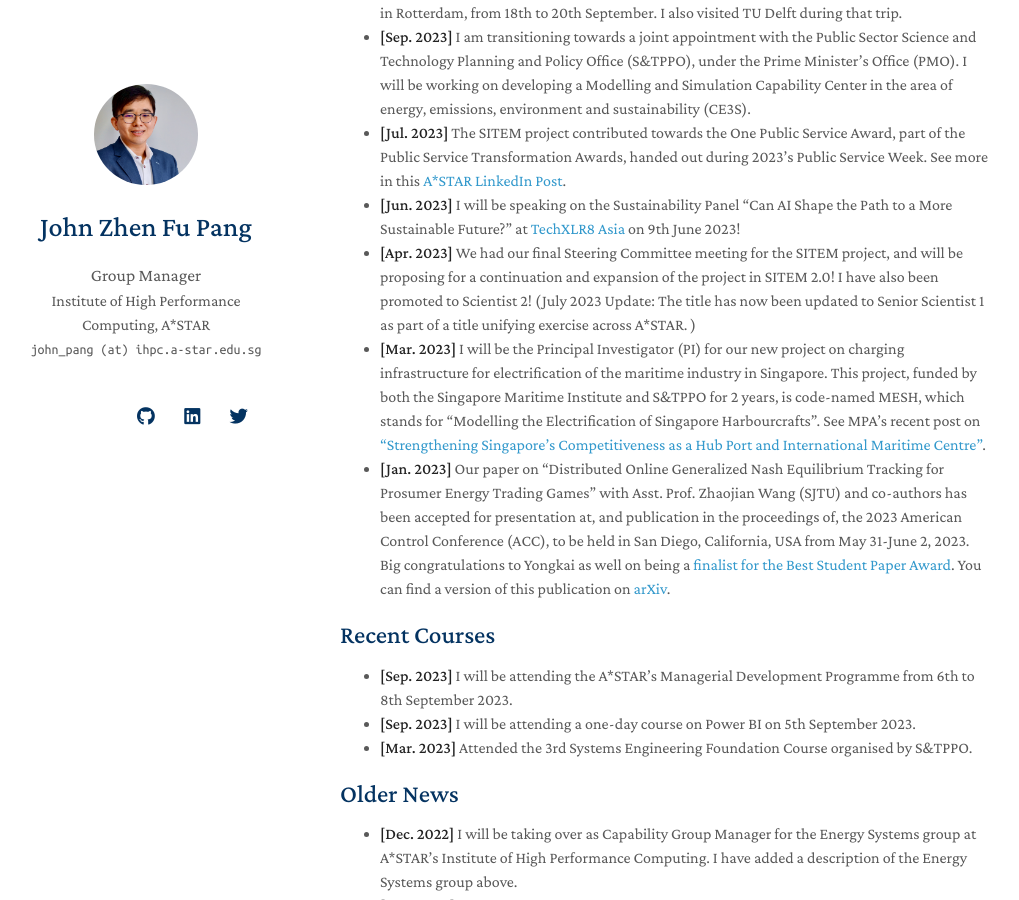
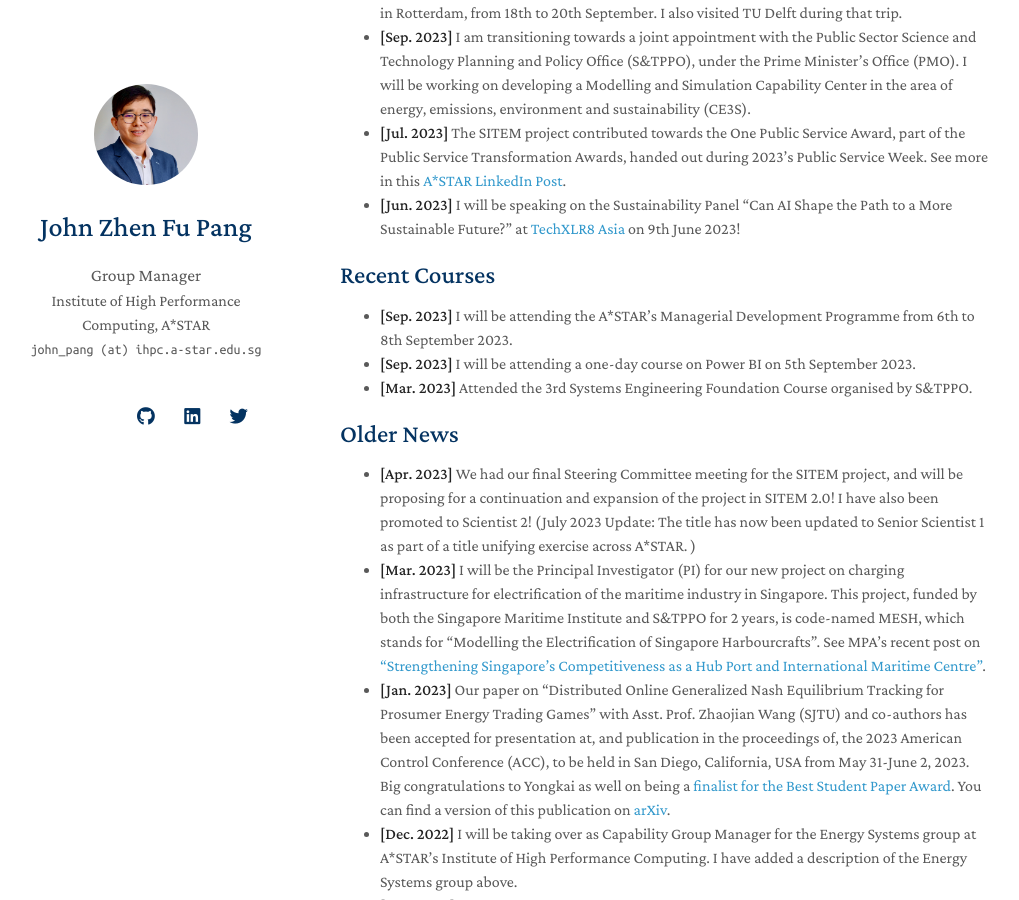
Before and after one commit to j-pang/j-pang.github.io, a Jekyll site: the page built from index.md, in a window 1280 px wide and 900 px high, scrolled down 2057 px. Shown: the whole window, without its empty margins (130-1149 px from the left). Built offline with Jekyll 4.4.1, drawn with Linux system fonts in a browser that asks for light colours; nearby versions of some CDN libraries; a style sheet for code colours, icons or effects is not loaded; our own code applies the rules of GitHub Pages for plain Markdown files; part of the change alters nothing that is shown.

```diff
--- a/index.md
+++ b/index.md
@@ -35,9 +35,6 @@ The Energy Systems Group at IHPC (housed under the Systems Science Department) a
 - **[Sep. 2023]** I am transitioning towards a joint appointment with the Public Sector Science and Technology Planning and Policy Office (S&TPPO), under the Prime Minister's Office (PMO). I will be working on developing a Modelling and Simulation Capability Center in the area of energy, emissions, environment and sustainability (CE3S).
 - **[Jul. 2023]** The SITEM project contributed towards the One Public Service Award, part of the Public Service Transformation Awards, handed out during 2023's Public Service Week. See more in this [A*STAR LinkedIn Post](https://www.linkedin.com/posts/astarsg_facesofastar-psw2023-activity-7082282023930757120-NAEO?utm_source=share&utm_medium=member_desktop).
 - **[Jun. 2023]** I will be speaking on the Sustainability Panel "Can AI Shape the Path to a More Sustainable Future?" at [TechXLR8 Asia](https://asiatechxsg.com/techxlr8asia/) on 9th June 2023!
-- **[Apr. 2023]** We had our final Steering Committee meeting for the SITEM project, and will be proposing for a continuation and expansion of the project in SITEM 2.0! I have also been promoted to Scientist 2! (July 2023 Update: The title has now been updated to Senior Scientist 1 as part of a title unifying exercise across A*STAR. )
-- **[Mar. 2023]** I will be the Principal Investigator (PI) for our new project on charging infrastructure for electrification of the maritime industry in Singapore. This project, funded by both the Singapore Maritime Institute and S&TPPO for 2 years, is code-named MESH, which stands for "Modelling the Electrification of Singapore Harbourcrafts". See MPA's recent post on ["Strengthening Singapore’s Competitiveness as a Hub Port and International Maritime Centre"](https://www.mpa.gov.sg/media-centre/details/strenghtening-singapore-s-competitveness-as-a-hub-port-and-international-maritime-centre).
-- **[Jan. 2023]** Our paper on "Distributed Online Generalized Nash Equilibrium Tracking for Prosumer Energy Trading Games" with Asst. Prof. Zhaojian Wang (SJTU) and co-authors has been accepted for presentation at, and publication in the proceedings of, the 2023 American Control Conference (ACC), to be held in San Diego, California, USA from May 31-June 2, 2023. Big congratulations to Yongkai as well on being a [finalist for the Best Student Paper Award](https://acc2023.a2c2.org/student-activities/). You can find a version of this publication on [arXiv](https://arxiv.org/abs/2210.02323).
 
 
 ## Recent Courses
@@ -48,6 +45,9 @@ The Energy Systems Group at IHPC (housed under the Systems Science Department) a
 
 ## Older News
 
+- **[Apr. 2023]** We had our final Steering Committee meeting for the SITEM project, and will be proposing for a continuation and expansion of the project in SITEM 2.0! I have also been promoted to Scientist 2! (July 2023 Update: The title has now been updated to Senior Scientist 1 as part of a title unifying exercise across A*STAR. )
+- **[Mar. 2023]** I will be the Principal Investigator (PI) for our new project on charging infrastructure for electrification of the maritime industry in Singapore. This project, funded by both the Singapore Maritime Institute and S&TPPO for 2 years, is code-named MESH, which stands for "Modelling the Electrification of Singapore Harbourcrafts". See MPA's recent post on ["Strengthening Singapore’s Competitiveness as a Hub Port and International Maritime Centre"](https://www.mpa.gov.sg/media-centre/details/strenghtening-singapore-s-competitveness-as-a-hub-port-and-international-maritime-centre).
+- **[Jan. 2023]** Our paper on "Distributed Online Generalized Nash Equilibrium Tracking for Prosumer Energy Trading Games" with Asst. Prof. Zhaojian Wang (SJTU) and co-authors has been accepted for presentation at, and publication in the proceedings of, the 2023 American Control Conference (ACC), to be held in San Diego, California, USA from May 31-June 2, 2023. Big congratulations to Yongkai as well on being a [finalist for the Best Student Paper Award](https://acc2023.a2c2.org/student-activities/). You can find a version of this publication on [arXiv](https://arxiv.org/abs/2210.02323).
 - **[Dec. 2022]** I will be taking over as Capability Group Manager for the Energy Systems group at A\*STAR's Institute of High Performance Computing. I have added a description of the Energy Systems group above.
 - **[Nov. 2022]** Our review paper titled "Online Optimization in Power Systems with High Penetration of Renewable Generation: Advances and Prospects" with Asst. Prof. Zhaojian Wang (SJTU) and other co-authors have been accepted into [IEEE/CAA Journal of Automatica Sinica](https://ieeexplore.ieee.org/xpl/RecentIssue.jsp?punumber=6570654), (IF:7.847, Citescore: 13.0 - 1/118 in Control and Optimization).
 - **[Oct. 2022]**  Our team at IHPC will be visiting a number of research labs and startups in the U.S., including NREL, Colorado State University, LBNL, UC Berkeley, Stanford, [PowerFlex](https://www.powerflex.com/), Caltech, and [MOEV Inc](https://www.moevinc.com/).
```
